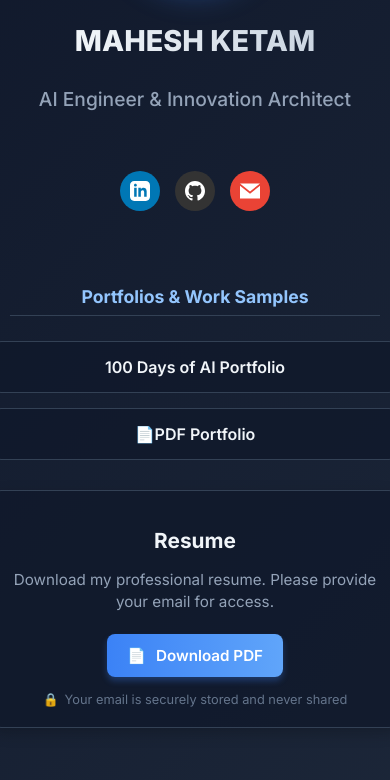
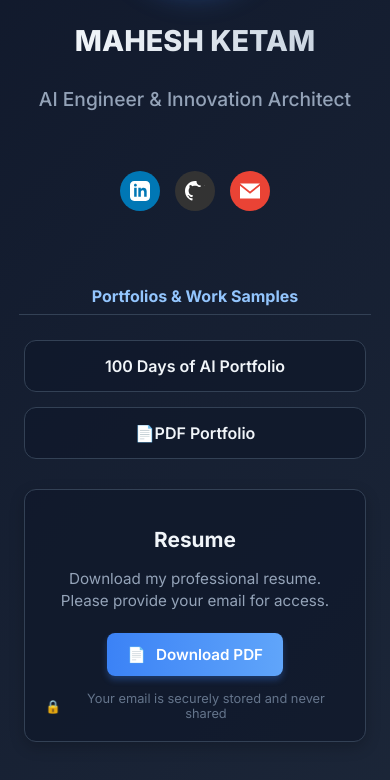
Before and after one commit to Nirikshan95/mahesh-connects, a website: page index.html in a window 390 px wide. Shown: the part 307-1087 px from the top of the page. Drawn offline with Linux system fonts and the light colour scheme.

Commit message:
improved UI

```diff
--- a/index.html
+++ b/index.html
@@ -173,8 +173,8 @@
             display: flex;
             align-items: center;
             justify-content: center;
-            width: 80%;
-            max-width: 400px;
+            width: 90%;
+            max-width: 350px;
         }
 
         .link-item:hover {
@@ -192,8 +192,8 @@
             margin: 15px 0;
             text-align: center;
             border: 1px solid #334155;
-            width: 80%;
-            max-width: 400px;
+            width: 90%;
+            max-width: 350px;
             box-shadow: 0 5px 15px rgba(0, 0, 0, 0.2);
         }
 
@@ -448,7 +448,8 @@
             }
 
             .link-item, .resume-section {
-                width: 100%;
+                width: 90%;
+                max-width: 350px;
             }
         }
 
@@ -466,9 +467,16 @@
                 height: 150px;
             }
 
+            .category-title {
+                font-size: 1rem;
+                width: 95%;
+            }
+
             .link-item, .resume-section {
                 padding: 15px 20px;
                 font-size: 1rem;
+                width: 95%;
+                max-width: 300px;
             }
 
             .modal-content {
@@ -511,7 +519,7 @@
                     </a>
                     <a href="<!-- ENV_GITHUB_URL -->" target="_blank" class="social-link github">
                         <svg width="20" height="20" viewBox="0 0 24 24" fill="currentColor">
-                            <path d="M12 0c-6.626 0-12 5.373-12 12 0 5.302 3.438 9.8 8.207 11.387.599.111.793-.261.793-.577v-2.234c-3.338.726-4.033-1.416-4.033-1.416-.546-1.387-1.333-1.756-1.333-1.756-1.089-.745.083-.729.083-.729 1.205.084 1.839 1.237 1.839 1.237 1.07 1.834 2.807 1.304 3.492.997.107-.775.418-1.305.762-1.604-2.665-.305-5.467-1.334-5.467-5.931 0-1.311.469-2.381 1.236-3.221-.124-.303-.535-1.524.117-3.176 0 0 1.008-.322 3.301 1.23.957-.266 1.983-.399 3.003-.404 1.02.005 2.047.138 3.006.404 2.291-1.552 3.297-1.23 3.297-1.23.653 1.653.242 2.874.118 3.176.77.84 1.235 1.911 1.235 3.221 0 4.609-2.807 5.624-5.479 5.921.43.372.823 1.102.823 2.222v3.293c0 .319.192.694.801.576 4.765-1.589 8.199-6.086 8.199-11.386 0-6.627-5.373-12-12-12z"/>
+                            <path d="M12 0c-6.626 0-12 5.373-12 12 0 5.302 3.438 9.8 8.207 11.387.599.111.793-.261.793-.577v-2.234c-3.338.726-4.033-1.416-4.033-1.416-.546-1.387-1.333-1.756-1.333-1.756-1.089-.745.083-.729.083-.729 1.205.084 1.839 1.237 1.839 1.237 1.07 1.834 2.807 1.304 3.492.997.107-.775.418-1.305.762-1.604-2.665-.305-5.467-1.334-5.467-5.931 0-1.311.469-2.381 1.236-3.221-.124-.303-.535-1.524.117-3.176 0 0 1.008-.322 3.301 1.23.957-.266 1.983-.399 3.003-.404 1.02.005 2.047.138 3.006.404 1.205.834 2.807 1.304 3.492.997.107-.775.418-1.305.762-1.604-2.665-.305-5.467-1.334-5.467-5.931 0-1.311.469-2.381 1.236-3.221-.124-.303-.535-1.524.117-3.176 0 0 1.008-.322 3.301 1.23.957-.266 1.983-.399 3.003-.404 1.02.005 2.047.138 3.006.404 2.291-1.552 3.297-1.23 3.297-1.23.653 1.653.242 2.874.118 3.176.77.84 1.235 1.911 1.235 3.221 0 4.609-2.807 5.624-5.479 5.921.43.372.823 1.102.823 2.222v3.293c0 .319.192.694.801.576 4.765-1.589 8.199-6.086 8.199-11.386 0-6.627-5.373-12-12-12z"/>
                         </svg>
                     </a>
                     <a href="mailto:<!-- ENV_EMAIL_ADDRESS -->" class="social-link email">
```
